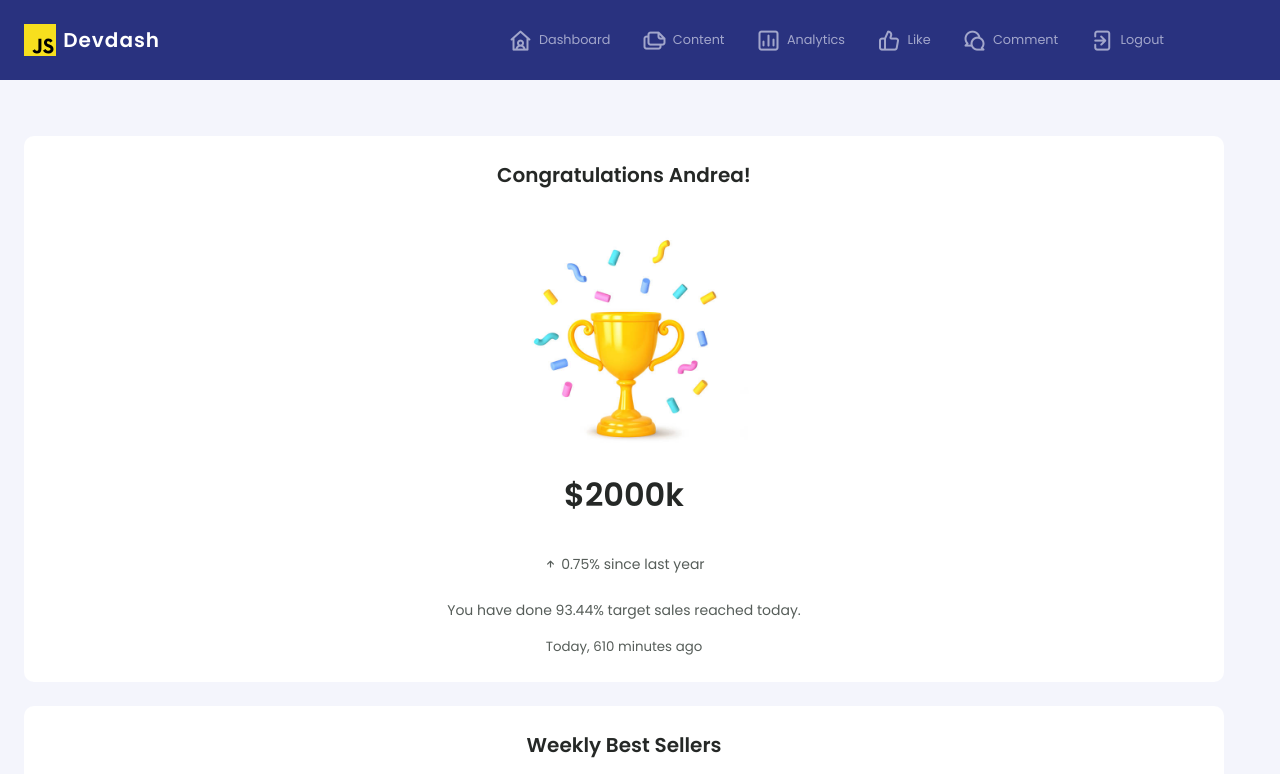
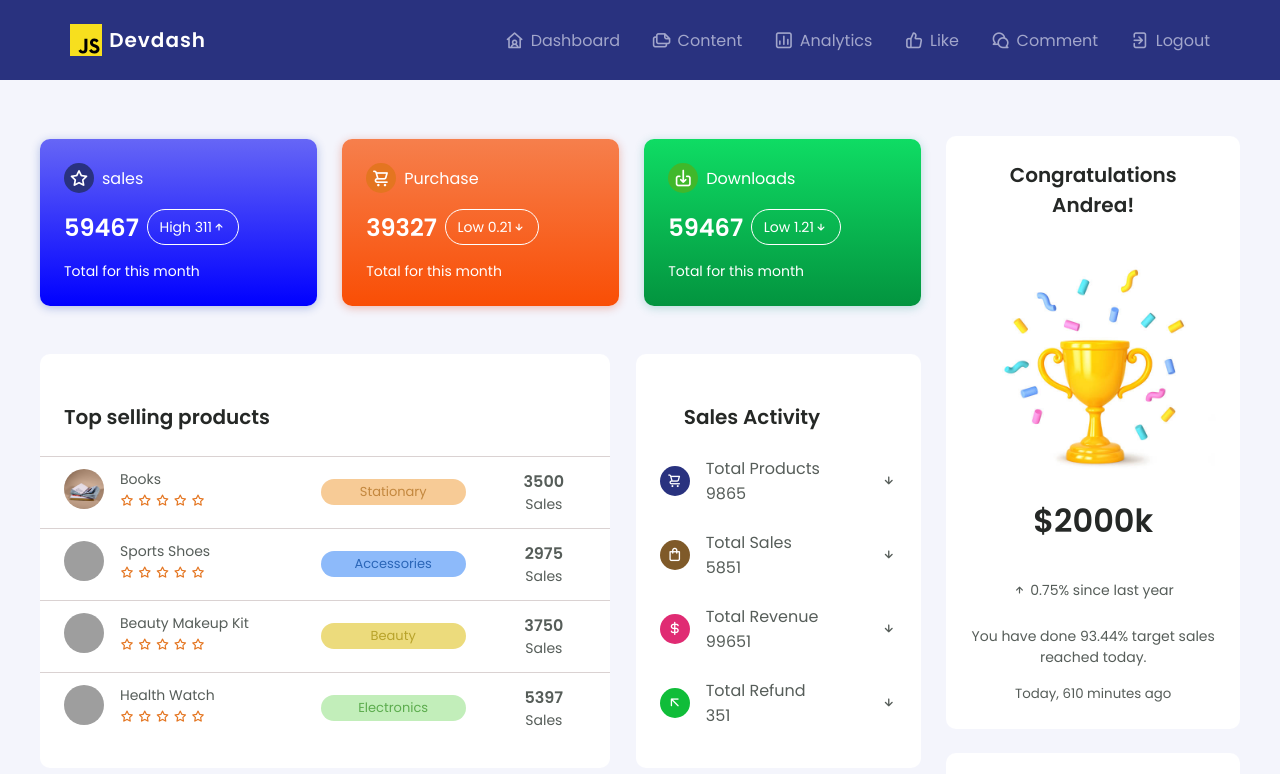
Before and after one commit to david-daveth/dashboard, a website built with Vite: page index.html in a window 1280 px wide. Shown: the top 774 px of the page. Built offline with nearby package versions, Linux system fonts and the light colour scheme; grey boxes are pictures that could not be loaded.

Commit message:
Updated the media queries

```diff
--- a/index.html
+++ b/index.html
@@ -140,7 +140,8 @@
               <div class="dashboard__summary">Total for this month</div>
             </div>
           </div>
-          <div class="dashboard__products">
+          <div class="sales__container">
+            <div class="dashboard__products">
               <h2 class="products__title">Top selling products</h2>
               <div class="products__detail">
                 <table class="products">
@@ -291,6 +292,7 @@
                 </div>
               </div>
             </div>
+          </div>
             <section class="section order" id="order">
               <div class="order__details">
                 <h2>Latest Order</h2>
--- a/style.css
+++ b/style.css
@@ -567,20 +567,58 @@ img {
 .header .nav__menu{
   display: flex;
   flex-direction: row;
-  gap: 2rem;
+  gap: 1rem;
 }
 .header .nav__menu li a{
-  font-size: .8rem;
+  font-size: 1rem;
+}
+.header .nav__menu li a i{
+  font-size: 1.2rem;
+}
+.dashboard__items{
+  grid-template-columns: repeat(3, 1fr);
+  column-gap: 1.6rem;
+}
+.dashboard__items{
+  margin-bottom: 3rem;
+}
+.dashboard__item:nth-child(3){
+  margin-top: 1.5rem;
+  margin-bottom: 0;
+}
+.sales__container{
+  display: grid;
+  grid-template-columns: 2fr 1fr;
+  column-gap: 1.6rem;
+  margin-bottom: 2rem;
+}
+.activity{
+  margin-top: 0;
 }
 }
 @media screen and (min-width: 1024px){
-  .dashboard__items{
-    grid-template-columns: repeat(3, 1fr);
+  .header .nav__menu{
+    gap: 2rem
+  }
+}
+@media screen  and (min-width: 1220px){
+  .container{
+    margin-left: auto;
+    margin-right: auto;
+  }
+  .main{
+    display: grid;
+    grid-template-columns: 3fr 1fr;
     column-gap: 1.6rem;
   }
-  .dashboard__item:nth-child(3){
-    margin-top: 1.5rem;
+  .main-right{
+    margin-bottom: 0;
+    order: 1;
+  }
+  .main-left{
+    margin-top: 0;
+  }
+  .dashboard__items{
+    margin-top: -1.3rem;
   }
 }
-@media screen and (min-width: 1220px){
-}
```
